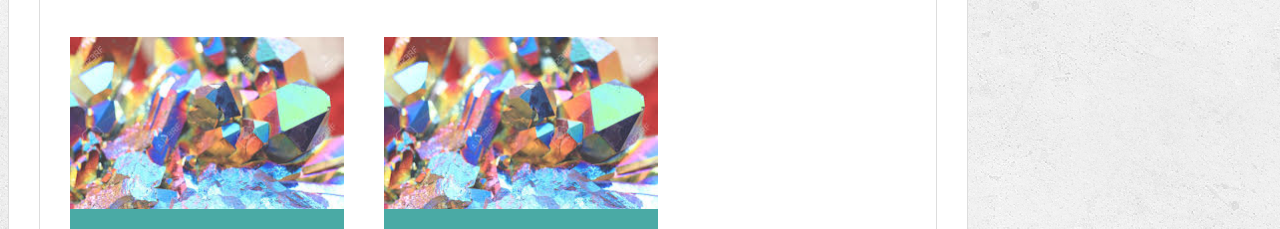
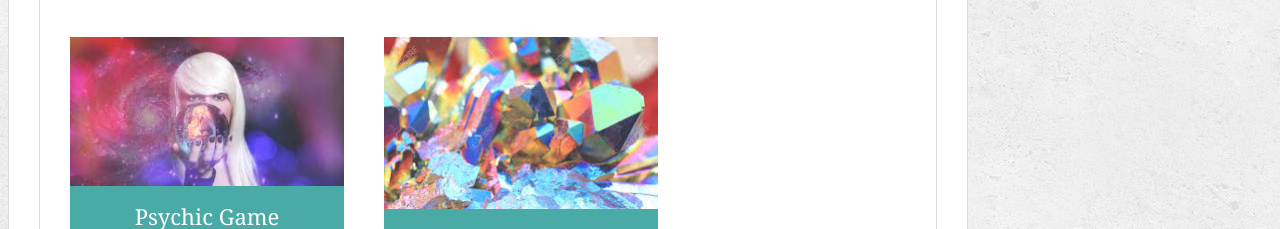
Before and after one commit to jmh947/Basic-Portfolio, a plain HTML site: page myportfolio.html in a window 1280 px wide. Shown: the part 552-781 px from the top of the page. Drawn offline with Linux system fonts and the light colour scheme; files whose address does not match are found by name.

Commit message:
added psychic image to folder

```diff
--- a/myportfolio.html
+++ b/myportfolio.html
@@ -28,7 +28,7 @@
         <section class="main-section">
           <h1>Portfolio</h1>
           <div class="work">
-            <img src="/Users/jaclynhardy/Documents/Bootcamp/Projects/Basic-Portfolio/assets/images/download.jpg" alt="Psychic Game">
+            <img src="/Users/jaclynhardy/Documents/Bootcamp/Projects/Basic-Portfolio/assets/images/download-2.jpg" alt="Psychic Game">
             <nav>
               <a href = "file:///Users/jaclynhardy/Documents/Bootcamp/Projects/Psychic-Game/index.html">
             </nav>
```
Also changed, not shown: assets/images/download-2.jpg (added).
